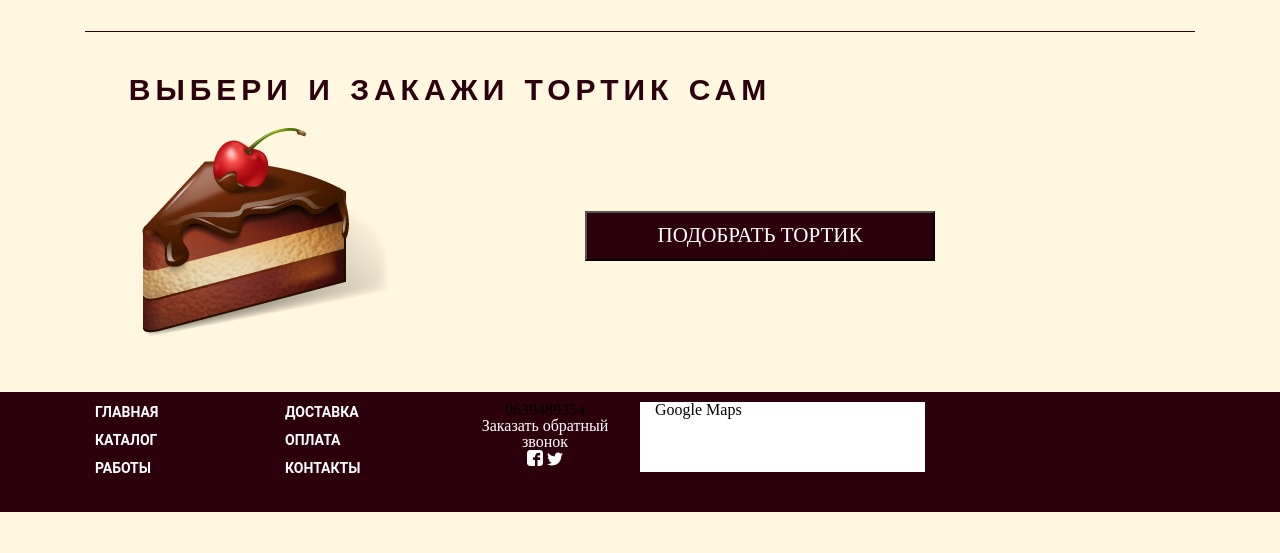
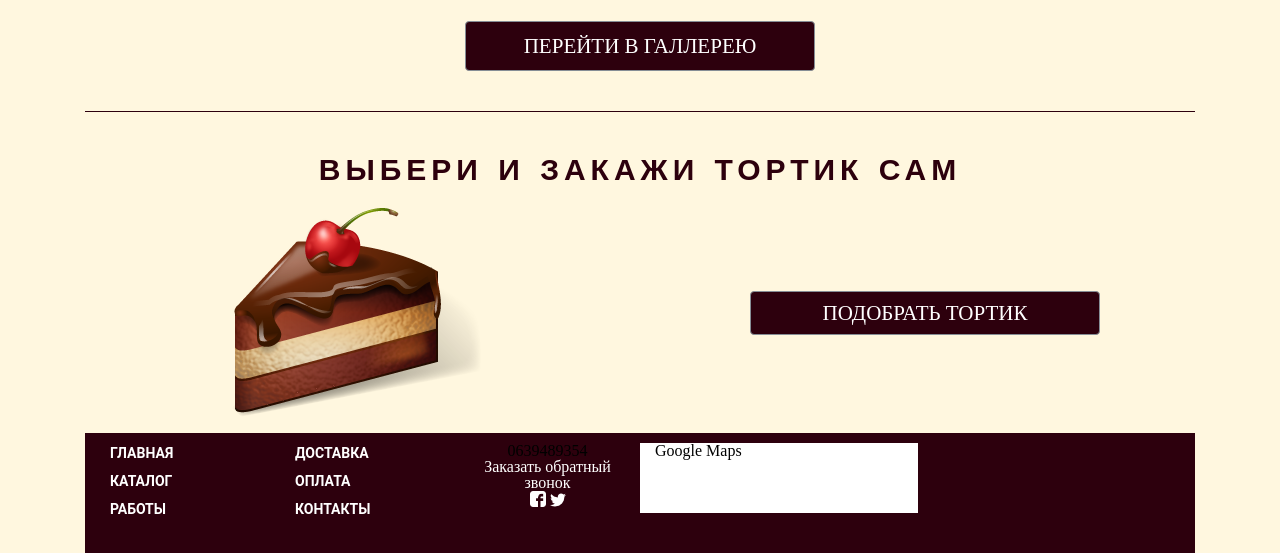
Before and after one commit to vadimas544/cupcake.com, a PHP site: page / in a window 1280 px wide. Shown: the part 2286-2839 px from the top of the page. Before the commit the page ends 2798 px from the top, so only its background shows below. Run offline with PHP 8.4, Linux system fonts and the light colour scheme.

Commit message:
Makecake done

```diff
--- a/css/main.css
+++ b/css/main.css
@@ -202,7 +202,7 @@ a.nav-link:hover, a.nav-link>img{
 	margin-top: 30px;
 	border-top: 1px solid #2D000D;
 	border-bottom: 1px solid #2D000D;
-	padding-bottom: 30px;
+	padding-bottom: 20px;
 }
 
 .gallery p{
@@ -322,19 +322,15 @@ a.nav-link:hover, a.nav-link>img{
 	text-transform: uppercase;
 	height: 50px;
 	margin-bottom: 20px;
+	cursor: pointer;
 }
 .gallery button:hover{
-	color: #CC9999;
+	background-color: #CC9999;
 }
 
 /*****************************************END GALLERY*******************/
 /******************************************MAKECAKE*********************/
-.makecake{
-	/*border-bottom: 1px solid #2D000D;*/
-	height: 360px;
-}
-.makecake h2{
-	text-align: center;
+.makecake p{
 	color: #2D000D;
 	font-size: 30px;
 	font-weight: 700;
@@ -347,18 +343,17 @@ a.nav-link:hover, a.nav-link>img{
 }
 .makecake button{
 	margin-top: 114px;
-	margin-left: 120px;
 	width: 100%;
 	background-color: #2D000D;
 	color: #fff;
 	font-size: 21px;
 	text-transform: uppercase;
-	height: 50px;
-	margin-bottom: 20px;
+	cursor: pointer;
 }
-.makecake img{
-	margin-left: 50px;
+.makecake button:hover{
+	background-color: #CC9999;
 }
+
 /******************************************END MAKECAKE*****************/
 /******************************************FOOTER*****************/
 .footer{
@@ -409,6 +404,14 @@ a.nav-link:hover, a.nav-link>img{
   .advantage button{
 	margin-bottom: 10px;
 	}
+  .makecake button{
+	margin-bottom: 10px;
+	margin-top: 54px;
+	}
+.makecake p{
+	font-size: 20px;
+	font-weight: 700;
+}
 }
 @media screen and (max-width: 768px){
   #prev-btn, #next-btn {
@@ -418,5 +421,13 @@ a.nav-link:hover, a.nav-link>img{
   .advantage button{
 	margin-bottom: 10px;
 	}
+  .makecake button{
+	margin-bottom: 10px;
+	float: left;
+	margin-top: 24px;
+	}
+  .makecake p{
+	font-size: 18px;
+	font-weight: 600;
 }
 }
--- a/index.php
+++ b/index.php
@@ -64,7 +64,8 @@
 	</div>
 
 <!---------------------END ADVANTAGES--------------->
-   <!--GALLERY-->
+
+<!----------------------------GALLERY-------------------------------------------->
 <div class="gallery">
    	<div class="row text-center">
    			<p class="mx-auto">галлерея работ</p>
@@ -95,25 +96,37 @@
 		        </div>
 		    </div>
    	</div>
+
+  <div class="row">
+  	<div class="col-lg-4  mx-auto">
+  		<button type="button" class="btn btn-secondary">Перейти в галлерею</button>
+  	</div>
+  </div>
 </div>
-	<!--
-  <div class="row">
-		<div class="col-lg-2 col-lg-offset-5">
-			<div class="text-center">
-				<button>Перейти к галерее</button>
-			</div>
-		</div>
-	</div>
--->
-  </div>
-   <!--END GALLERY-->
-   <!--MAKECAKE-->
-   <div class="container makecake">
+<!-------------------------------------END GALLERY---------------------------------->
+
+<!--------------------------------------MAKECAKE------------------------------------>
+<div class="makecake">
+	<div class="row text-center">
+   		<p class="mx-auto">Выбери и закажи тортик сам</p>
+   	</div>
+   	<div class="row">
+   		<div class="col-lg-4 mx-auto">
+            <img src="img/make_cake.png" class="mx-auto d-block" alt="makecake">
+        </div>
+        <div class="col-lg-4 mx-auto">
+            <button type="button" class="btn btn-secondary">подобрать тортик</button>
+        </div>
+   	</div>
+
+</div>
+ <!--
       <div class="row">
         <div class="col-lg-8 col-lg-offset-2">
             <h2 class="text-center">Выбери и закажи тортик сам</h2>
         </div>
       </div>
+
       <div class="row">
           <div class="col-lg-4 col-lg-offset-1">
             <img src="img/make_cake.png" alt="makecake">
```
